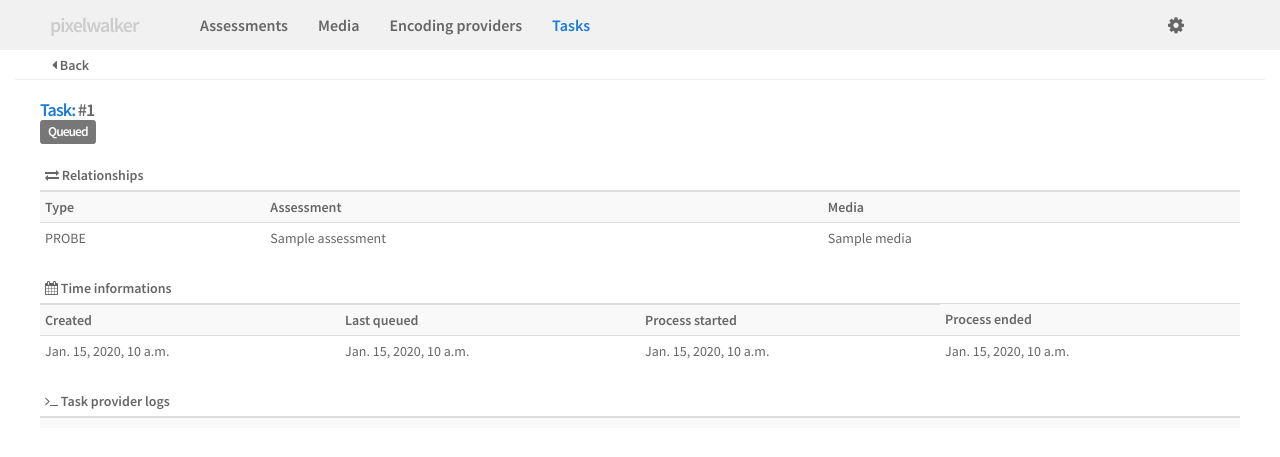
After one commit to encoding-ninja/pixelwalker, a Django app: page /task/1 in a window 1280 px wide. The commit adds this page. Shown: the top 457 px of the page. Run offline with Django 3.2, Linux system fonts and the light colour scheme; data comes from the database, SQL or seed files in the repository; tables that the repository leaves empty hold one stand-in row (values such as "Sample post"); lists and menus that the app fills with data are empty; some libraries are stand-ins or nearby versions.

Commit message:
Auto submit tasks on new media
simmple task views

```diff
--- a/pixelwalker/engine/models.py
+++ b/pixelwalker/engine/models.py
@@ -34,6 +34,13 @@ class Media(models.Model):
     def extension(self):
         name, extension = os.path.splitext(self.file.name)
         return extension
+
+    def auto_submit_task(self, type_name):
+        new_task = Task()
+        new_task.assessment = None
+        new_task.media = Media.objects.get(id=self.id)
+        new_task.type = TaskType.objects.get(name=type_name)
+        new_task.save()
 
 
 class Assessment(models.Model):
--- a/pixelwalker/engine/urls.py
+++ b/pixelwalker/engine/urls.py
@@ -32,6 +32,7 @@ urlpatterns = [
     path('encoding_provider/<int:encoding_provider_id>/delete', encoding_provider.delete, name='webgui_encoding-provider-delete'),
     # Task
     path('task', task.list, name='webgui_task-list'),
+    path('task/<int:task_id>', task.read, name='webgui_task-read'),
     # AppSettings
     path('app_settings', app_settings.read, name='webgui_app-settings-read'),
     path('app_settings/update', app_settings.update, name='webgui_app-settings-update'),
--- /dev/null
+++ b/pixelwalker/engine/webgui/templates/task/read.html
@@ -0,0 +1,96 @@
+{% extends "base.html" %}
+{% load staticfiles %}
+
+{% block tab_title %}{{ block.super }}: Tasks{% endblock %}
+
+{% block nav %}
+    <ul>
+        <li><a href="{% url 'webgui_assessment-list' %}">Assessments</a></li>
+        <li><a href="{% url 'webgui_media-list' %}">Media</a></li>
+        <li><a href="{% url 'webgui_encoding-provider-list' %}">Encoding providers</a></li>
+        <li><a href="{% url 'webgui_task-list' %}" class='active'>Tasks</a></li>
+    </ul>
+{% endblock %}
+
+{% block options %}
+    <ul>
+        <li><a href='#' onclick='goBack()'><i class='fa fa-caret-left'></i> Back</a></li>
+    </ul>
+{% endblock %}
+
+{% block content %}
+<h4>
+    <span class='info'>Task:</span> #{{ task.id }}<br>
+    <span class="label label-default">{{ task.get_state_display }}</span>
+</h4>
+
+<table class='table table-striped table-condensed'>
+    <thead>
+        <tr>
+            <th colspan='3'><i class='fa fa-exchange'></i> Relationships</th>
+        </tr>
+    </thead>
+    <tbody>
+        <tr>
+            <td><b>Type</b></td>
+            <td><b>Assessment</b></td>
+            <td><b>Media</b></td>
+        </tr>
+        <tr>
+            <td>{{ task.type.name }}</td>
+            <td>
+                {% if task.assessment %}
+                <a href="{% url 'webgui_assessment-read'  task.assessment.id %}">{{ task.assessment.name }}</a>
+                {% else %}
+                <i>None</i>
+                {% endif %}
+            </td>
+            <td><a href="{% url 'webgui_media-read'  task.media.id %}">{{ task.media.name }}</a></td>
+        </tr>
+    </tbody>
+</table>
+
+<table class='table table-striped table-condensed'>
+    <thead>
+        <tr>
+            <th colspan='3'><i class='fa fa-calendar'></i> Time informations</th>
+        </tr>
+    </thead>
+    <tbody>
+        <tr>
+            <td><b>Created</b></td>
+            <td><b>Last queued</b></td>
+            <td><b>Process started</b></td>
+            <td><b>Process ended</b></td>
+        </tr>
+        <tr>
+            <td>{{ task.date_created }}</td>
+            <td>{{ task.date_queued }}</td>
+            <td>{{ task.date_started }}</td>
+            <td>{{ task.date_ended }}</td>
+        </tr>
+    </tbody>
+</table>
+
+<table class='table table-striped table-condensed'>
+    <thead>
+        <tr>
+            <th><i class='fa fa-terminal'></i> Task provider logs</th>
+        </tr>
+    </thead>
+    <tbody>
+        <tr>
+            <td>{{ task.message }}</td>
+        </tr>
+    </tbody>
+</table>
+
+{% endblock %}
+
+{% block css_requirements %}
+    {{ block.super }}
+{% endblock %}
+
+{% block js_requirements %}
+    {{ block.super }}
+{% endblock %}
```
Also changed, not shown: pixelwalker/engine/webgui/templates/task/list.html (+11 -12 lines), pixelwalker/engine/webgui/views_media.py (+4 -3 lines).
